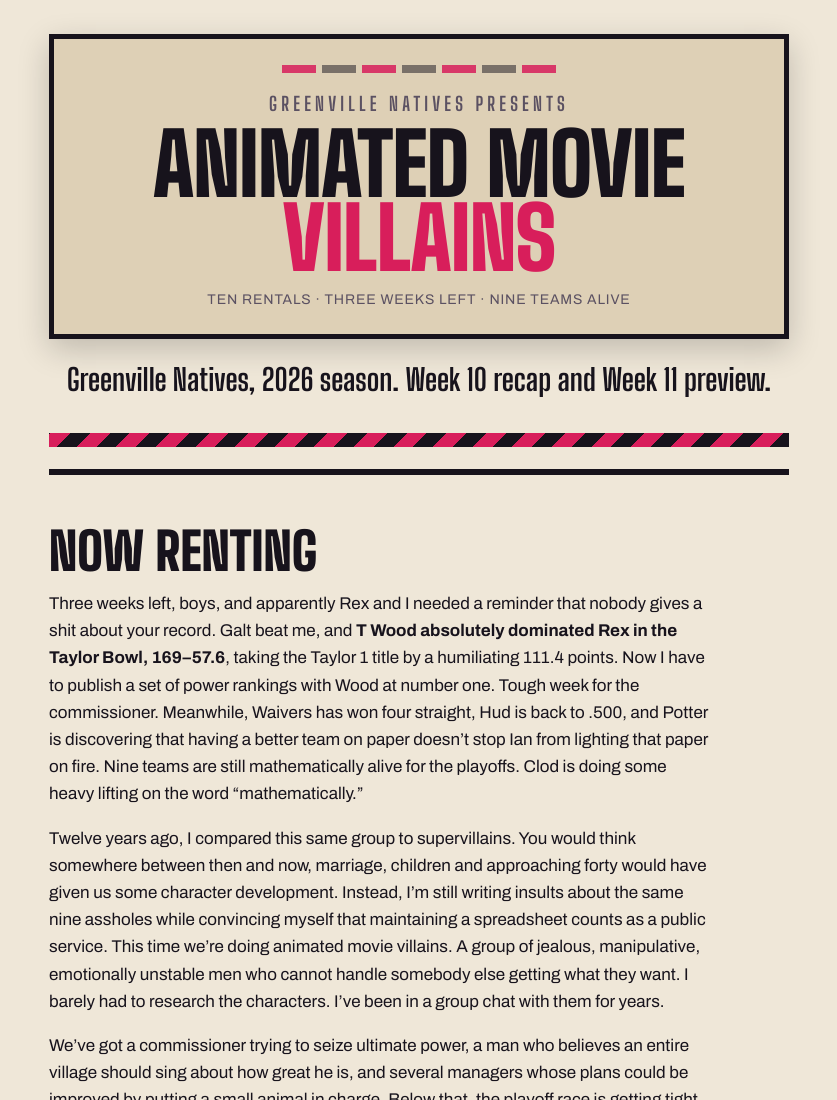
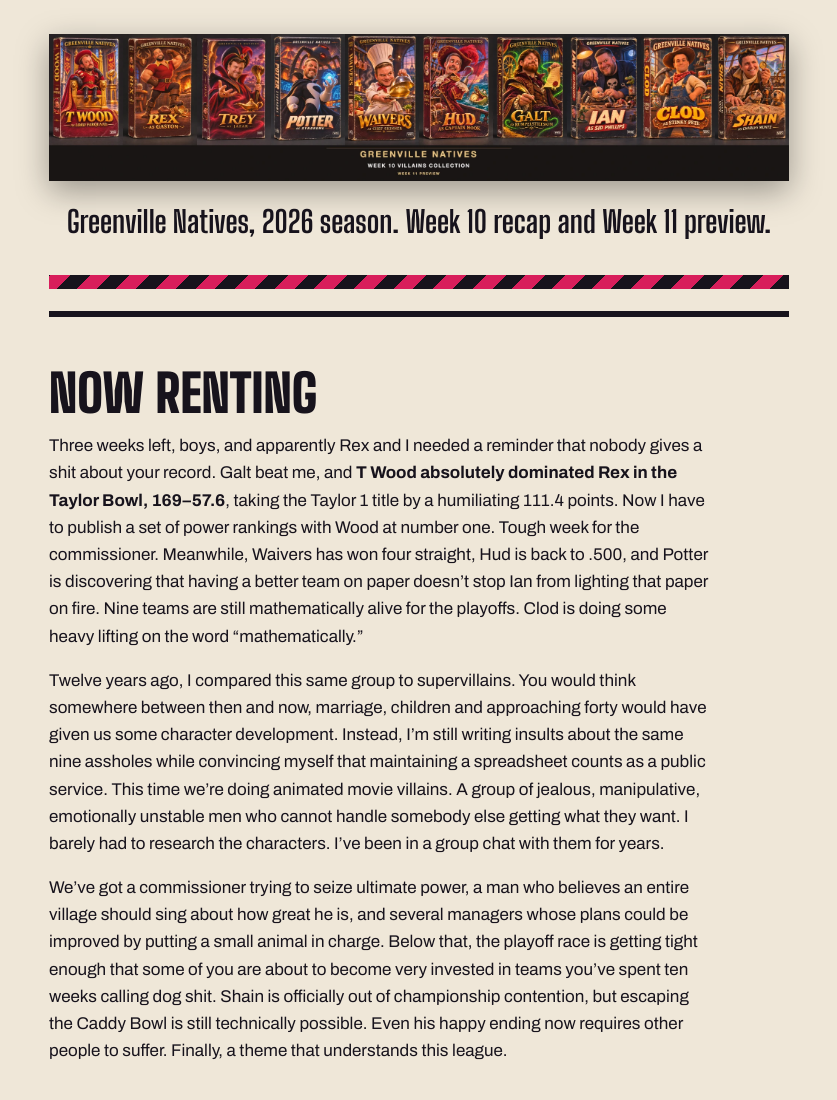
Before and after one commit to wildertw/GN, a plain HTML site: page GN-site/writeups/week10-2026-animated-movie-villains.html in a window 1280 px wide. Shown: the top 1100 px of the page, without its empty margins (221-1058 px from the left). Drawn offline with Linux system fonts and the light colour scheme.

Commit message:
Week 10: swap in the real masthead
Replaces the clamshell placeholder with the shelf banner: all ten boxes in
power-ranking order under the Villains Collection title, at its native
2000x397.

That retires the last stand-in on the page. Every image the write-up calls
for is now the real art.

Co-Authored-By: Claude Opus 5 <noreply@anthropic.com>
Claude-Session: https://claude.ai/code/session_01VmCTUN2fTg16nk1rWDscBf

```diff
--- a/GN-site/writeups/week10-2026-animated-movie-villains.html
+++ b/GN-site/writeups/week10-2026-animated-movie-villains.html
@@ -149,18 +149,7 @@ h3 .mgr{font-size:.82em;vertical-align:.06em;}
 <main class="wrap">
 
 <header class="mast">
-  <!-- HEADER IMAGE PLACEHOLDER. Trey supplies the cover art separately; it is not
-       generated or fetched here. To drop it in, save it as
-       img/week10-2026-animated-movie-villains/cover.jpg and replace the whole
-       .clam block below with:
-       <h1 class="cover"><img src="img/week10-2026-animated-movie-villains/cover.jpg"
-         width="1600" height="960" alt="..." decoding="async"></h1> -->
-  <div class="clam">
-    <div class="tape" aria-hidden="true"><i></i><i></i><i></i><i></i><i></i><i></i><i></i></div>
-    <p class="presents">Greenville Natives presents</p>
-    <h1 class="show"><span>Animated Movie</span><span class="l2">Villains</span></h1>
-    <p class="rated">Ten rentals &middot; Three weeks left &middot; Nine teams alive</p>
-  </div>
+  <h1 class="cover"><img src="img/week10-2026-animated-movie-villains/cover.webp" width="2000" height="397" alt="Greenville Natives, Week 10: the Villains Collection. Ten VHS boxes on a shelf, one per manager, each cast as an animated movie villain." decoding="async"></h1>
   <p class="kick">Greenville Natives, 2026 season. Week 10 recap and Week 11 preview.</p>
   <div class="hazard" aria-hidden="true"></div>
 </header>
```
Also changed, not shown: GN-site/writeups/img/week10-2026-animated-movie-villains/cover.webp (added).
